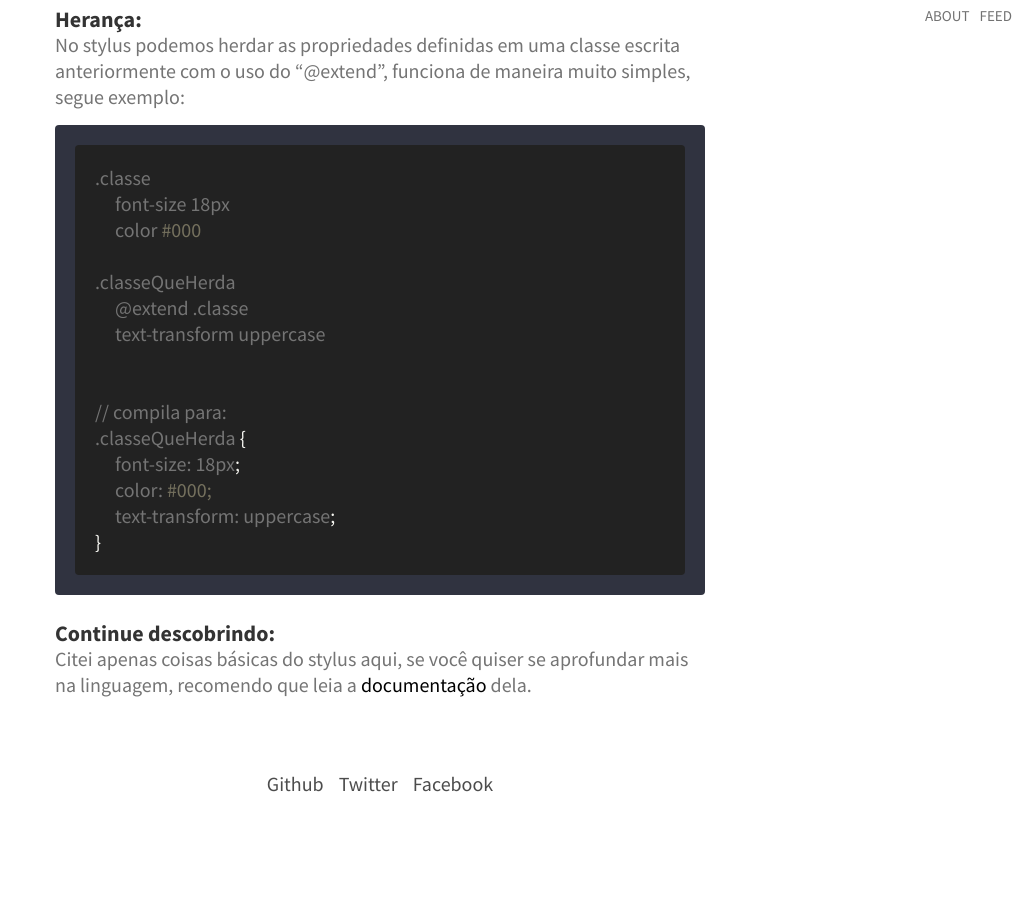
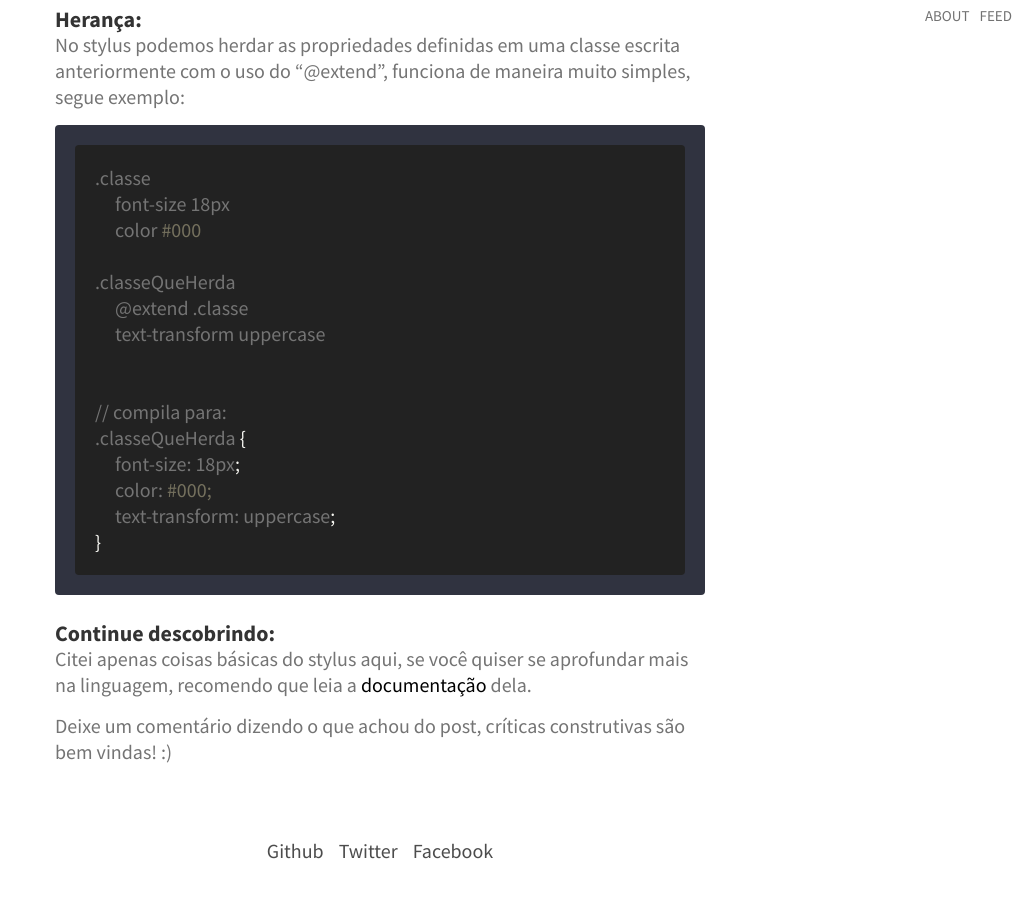
Before and after one commit to MarceloBritoWD/marcelobritowd.com, a Jekyll site: the page built from _posts/2017-02-28-iniciando-com-o-prprocessador-stylus-como-instalar-e-usar.markdown, in a window 1280 px wide and 900 px high, scrolled down 3561 px. Shown: the whole window, without its empty margins (260-1280 px from the left). Built offline with Jekyll 4.4.1, drawn with Linux system fonts in a browser that asks for light colours; comment, search, counter and statistics services are not loaded; before the commit the page ends 4394 px from its top, so only the background shows below that.

Commit message:
baby change no post

```diff
--- a/_posts/2017-02-28-iniciando-com-o-prprocessador-stylus-como-instalar-e-usar.markdown
+++ b/_posts/2017-02-28-iniciando-com-o-prprocessador-stylus-como-instalar-e-usar.markdown
@@ -131,6 +131,7 @@ No stylus podemos herdar as propriedades definidas em uma classe escrita anterio
 ### Continue descobrindo:
 Citei apenas coisas básicas do stylus aqui, se você quiser se aprofundar mais na linguagem, recomendo que leia a [documentação][stylus] dela.
 
+Deixe um comentário dizendo o que achou do post, críticas construtivas são bem vindas! :)
 
 [stylus]: http://stylus-lang.com/
 [nodeJS]: https://nodejs.org/en/
```
